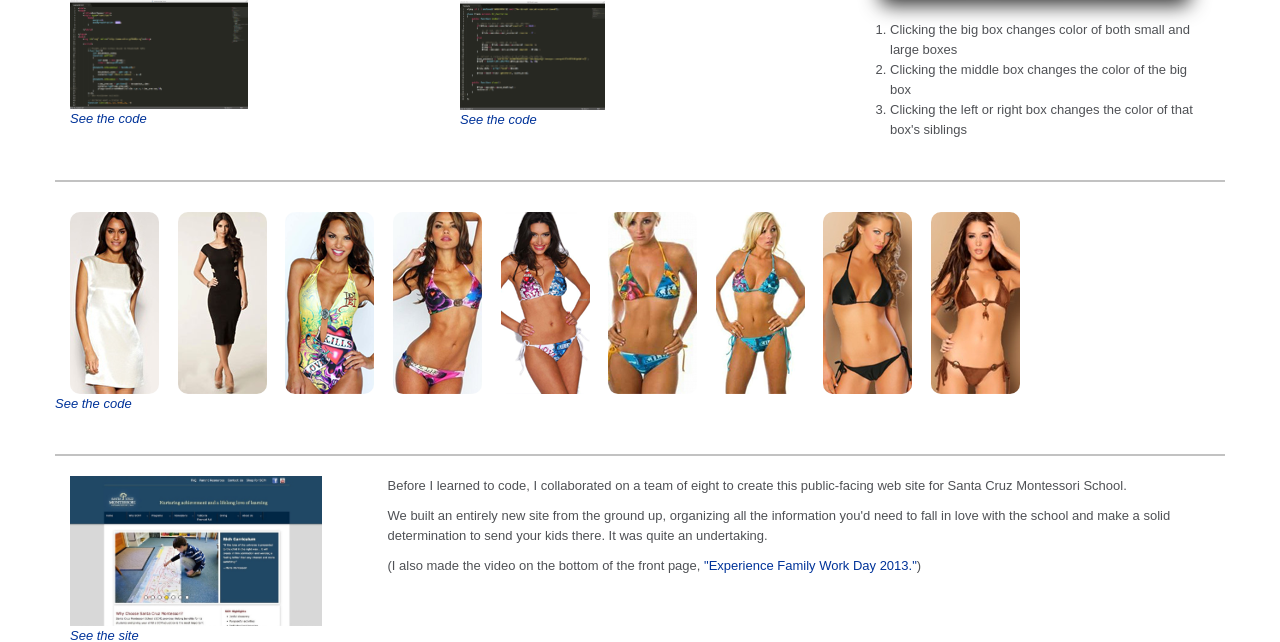
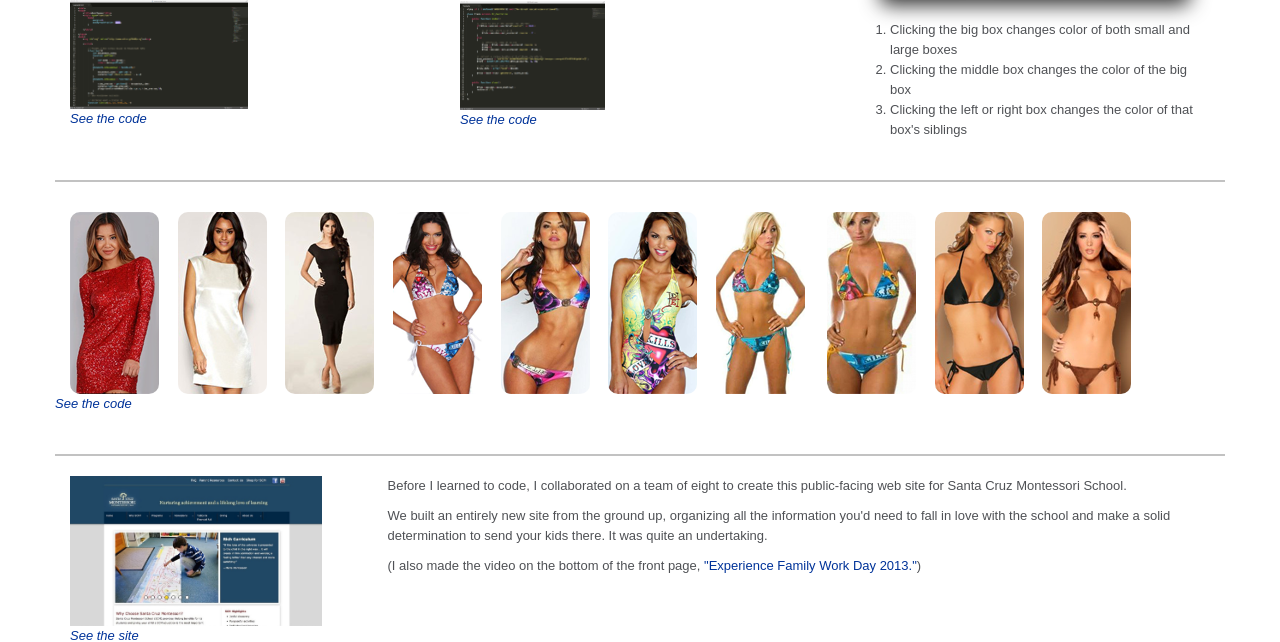
Before and after one commit to gjtennant/GTWebDemo, a CodeIgniter app: page / in a window 1280 px wide. Shown: the part 444-1086 px from the top of the page. Run offline with CodeIgniter, Linux system fonts and the light colour scheme; data that the repository does not hold is empty; some libraries are stand-ins or nearby versions.

Commit message:
rearranged dresses and bikinis, added new dress

```diff
--- a/application/views/splash_view.php
+++ b/application/views/splash_view.php
@@ -298,26 +298,32 @@
 		<div class='row'>
 			<div class='other'>
 				<div class='swimholder'>
+					<img class='swims' src='/assets/img/dress_red_front.png' alt='/assets/img/dress_red_back.png'>
+				</div>
+				<div class='swimholder'>
 					<img class='swims' src='/assets/img/dress_white_front.png' alt='/assets/img/dress_white_back.png'>
 				</div>
 				<div class='swimholder'>
 					<img class='swims' src='/assets/img/dress_black_front.png' alt='/assets/img/dress_black_back.png'>
 				</div>
-				<div class="swimholder">
-					<img class='swims' src="/assets/img/wom2front.png" alt="/assets/img/wom2back.png">
+
+				<div class='swimholder'>
+					<img class='swims' src='/assets/img/wom4front.png' alt='/assets/img/wom4back.png'>
 				</div>
 				<div class='swimholder'>
 					<img class='swims' src="/assets/img/wom3front.png" alt='/assets/img/wom3back.png'>
 				</div>
-				<div class='swimholder'>
-					<img class='swims' src='/assets/img/wom4front.png' alt='/assets/img/wom4back.png'>
+				<div class="swimholder">
+					<img class='swims' src="/assets/img/wom2front.png" alt="/assets/img/wom2back.png">
 				</div>
-				<div class='swimholder'>
-					<img class='swims' src="/assets/img/wom5front.png" alt='/assets/img/wom5back.png'>
-				</div>
+
 				<div class='swimholder'>
 					<img class='swims' src='/assets/img/wom7front.png' alt='/assets/img/wom7back.png'>
 				</div>
+				<div class='swimholder'>
+				</div>
+					<img class='swims' src="/assets/img/wom5front.png" alt='/assets/img/wom5back.png'>
+
 				<div class="swimholder">
 					<img class='swims' src="/assets/img/bikini_black_front.png" alt="/assets/img/bikini_black_back.png">
 				</div>
```
Also changed, not shown: assets/img/dress_red_back.png (added), assets/img/dress_red_front.png (added), 1 other file.
